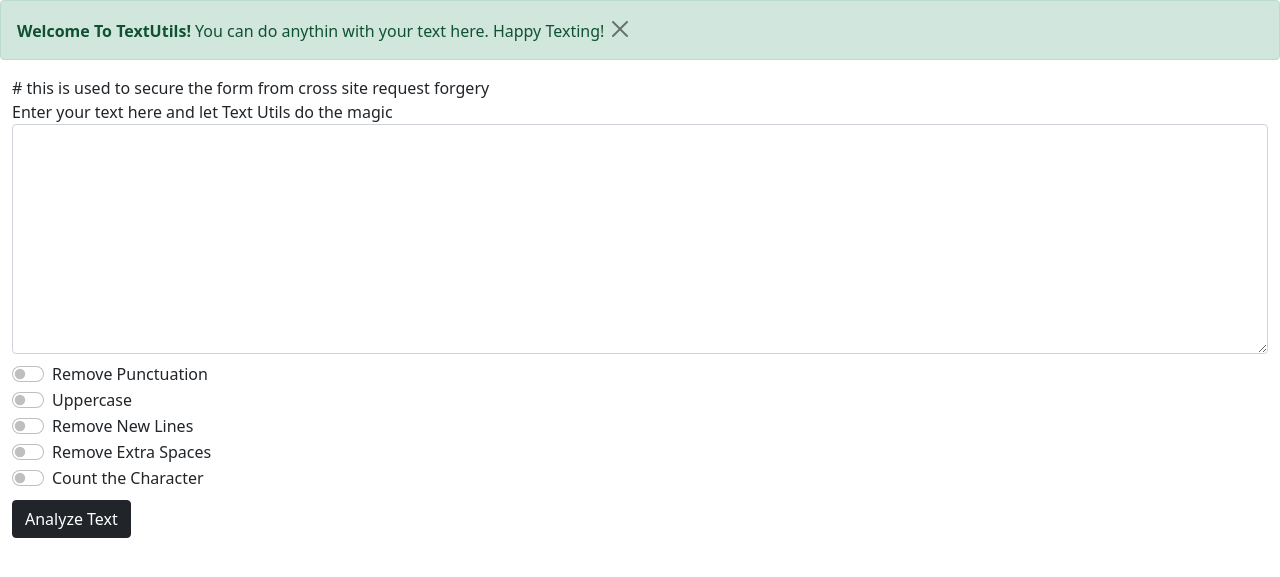
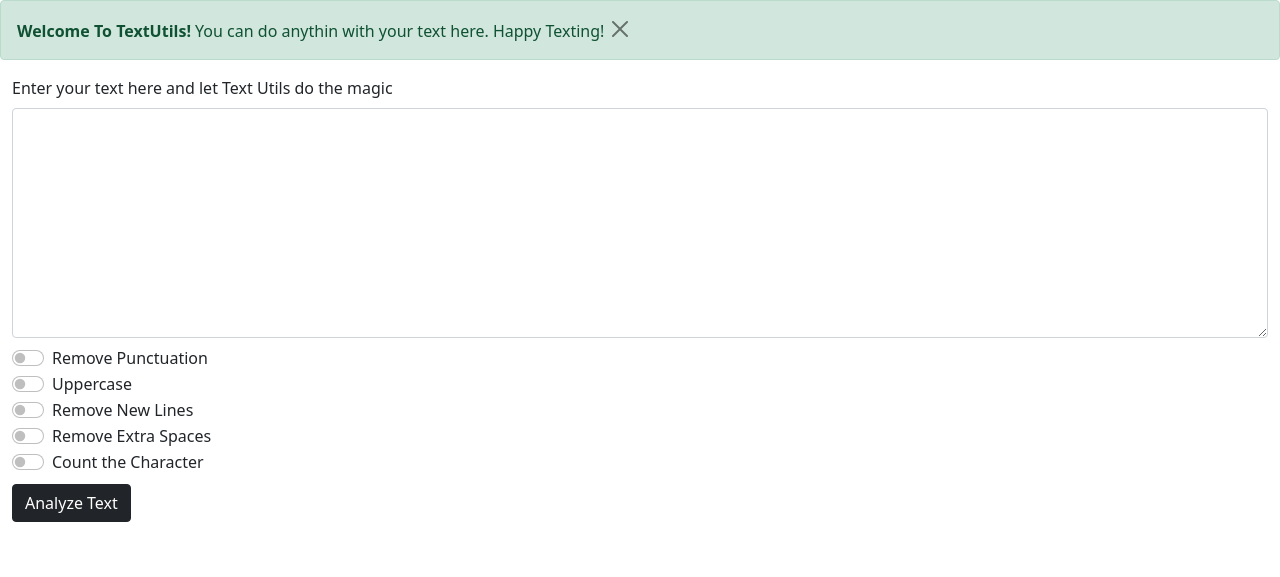
Before and after one commit to RohanGoyal37/TextUtils, a Django app: page / in a window 1280 px wide. Shown: the part 56-633 px from the top of the page. Run offline with Django 5.2, Linux system fonts and the light colour scheme; some libraries are stand-ins or nearby versions.

Commit message:
Update index.html to improve form security comment and add margin to textarea; add .gitignore to exclude __pycache__ directory

```diff
--- a/templates/index.html
+++ b/templates/index.html
@@ -49,10 +49,10 @@
     </div>
 
     <div class="container-fluid">
-        <form action='/analyze' method="post"> {% csrf_token %} # this is used to secure the form from cross site request forgery
+        <form action='/analyze' method="post"> {% csrf_token %} <!-- this is used to secure the form from cross site request forgery -->
             <div class="form-group">
                 <label for="exampleFormControlTextarea1">Enter your text here and let Text Utils do the magic</label>
-                <textarea class="form-control" name='text' id="exampleFormControlTextarea1" rows="9"></textarea>
+                <textarea class="form-control mt-2" name='text' id="exampleFormControlTextarea1" rows="9"></textarea>
             </div>
 
             <div class="form-check form-switch mt-2">
```
Also changed, not shown: 1 other file.
